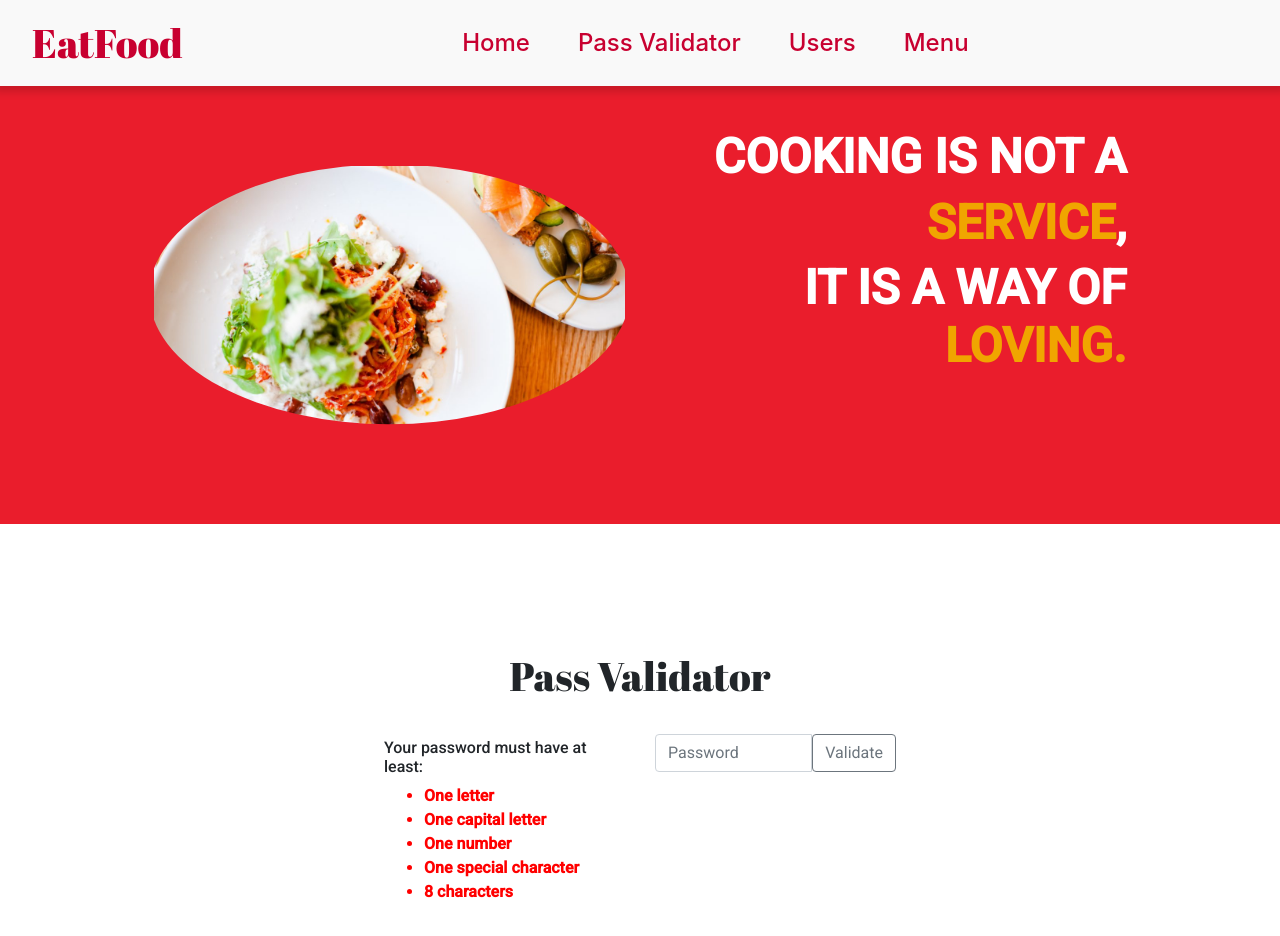
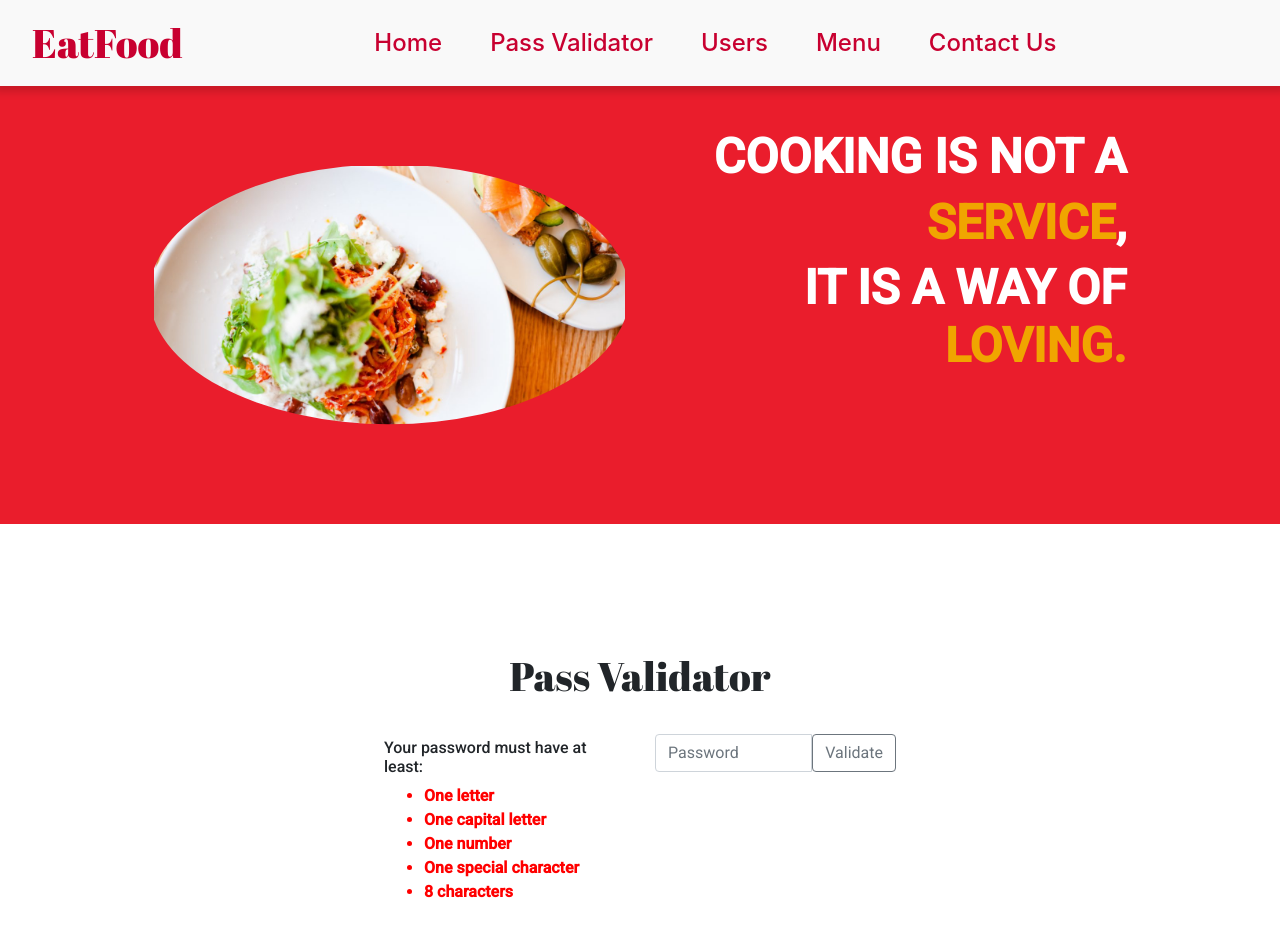
Before and after one commit to miriamdosantos/Eat-Food---CA3-CLIENT-SIDE, a plain HTML site: page index.html in a window 1280 px wide. Shown: the top 936 px of the page. Drawn offline with nearby package versions, Linux system fonts and the light colour scheme; no server answers.

Commit message:
update html

```diff
--- a/index.html
+++ b/index.html
@@ -42,6 +42,9 @@
                     </li>
                     <li class="nav-item">
                         <a class="nav-link" href="#menu" onclick="handleNav()">Menu</a>
+                    </li>
+                    <li class="nav-item">
+                        <a class="nav-link" href="contact.html">Contact Us</a>
                     </li>
                 </ul>
             </div>
```
